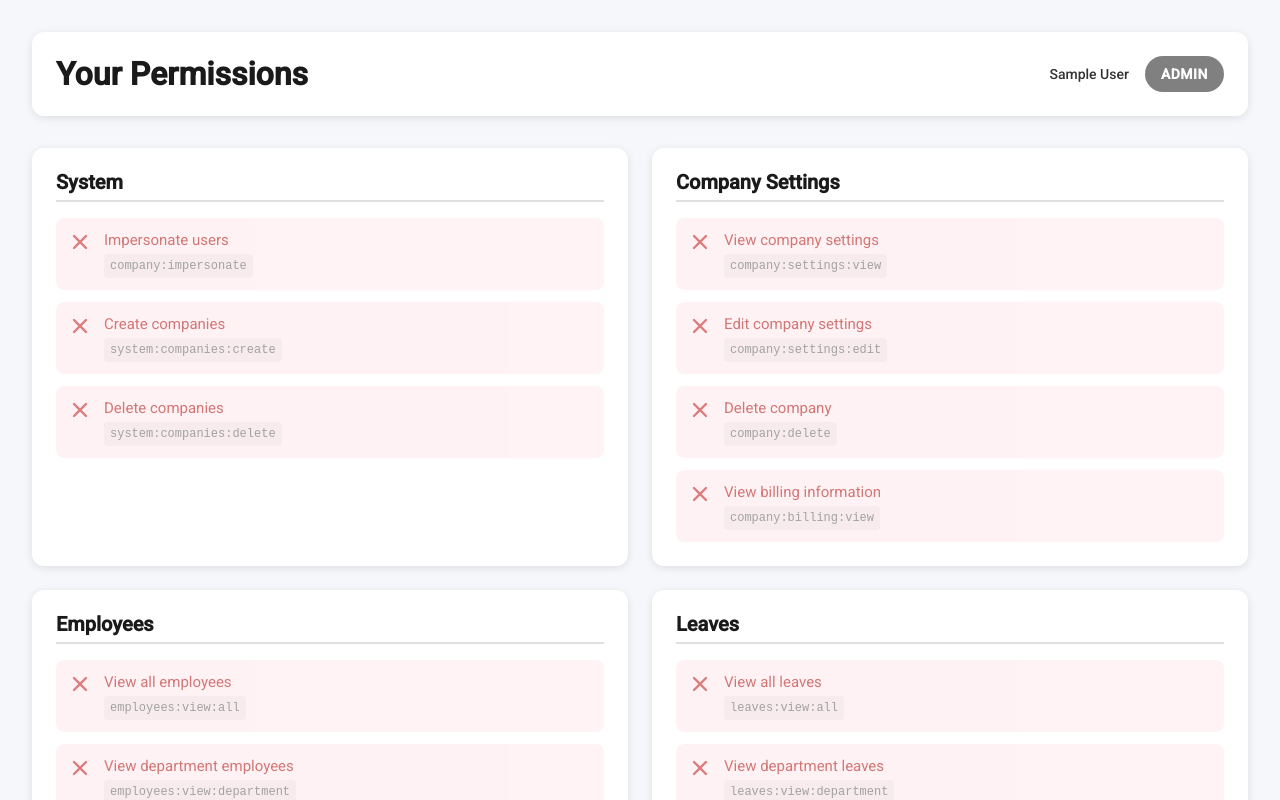
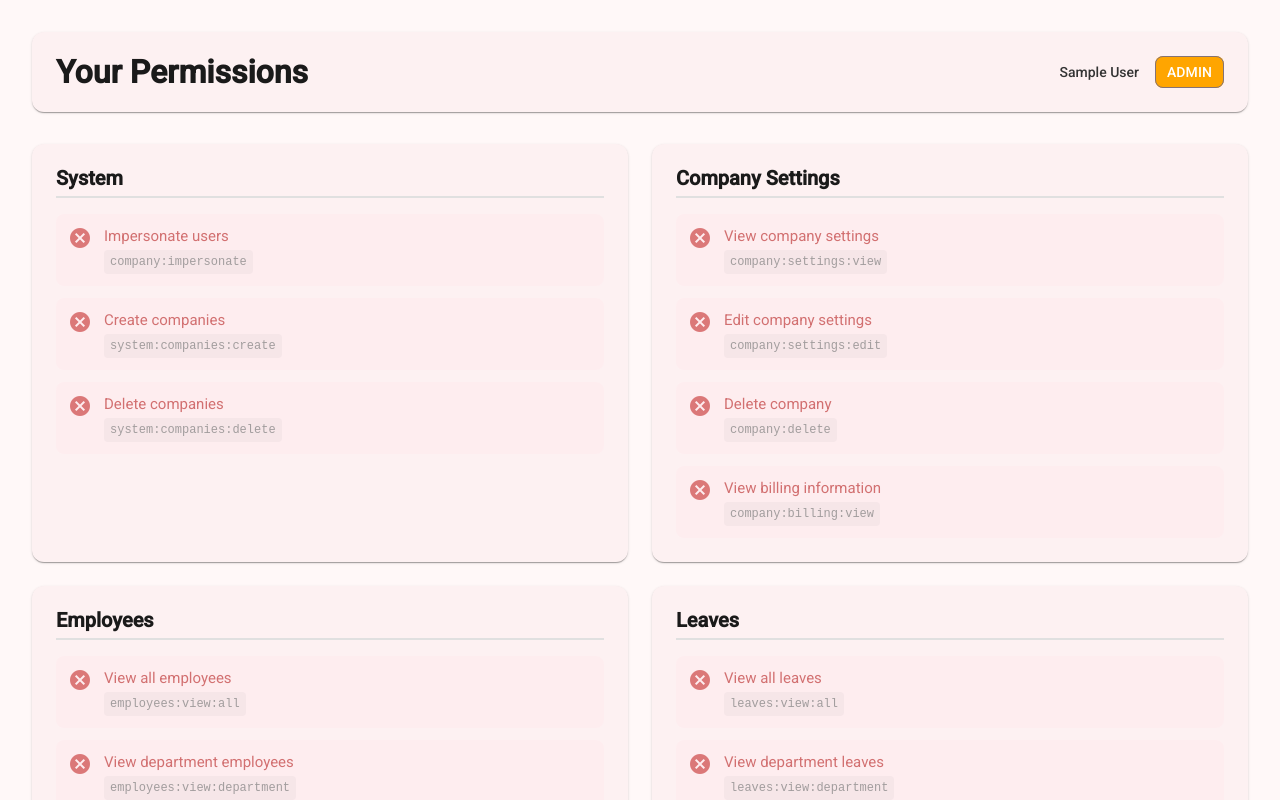
Before and after one commit to geosar23/Secret-project, an Angular app in the folder client/: page /permissions in a window 1280 px wide. Shown: the top 800 px of the page. Built offline with nearby package versions, Linux system fonts and the light colour scheme; no server answers; sample sign-in values are in the browser's storage.

Commit message:
feat: refactor permissions component to utilize Angular Material for enhanced UI and structure

```diff
--- a/client/src/app/features/permissions/permissions.component.html
+++ b/client/src/app/features/permissions/permissions.component.html
@@ -1,18 +1,21 @@
 <div class="permissions-container">
     @if (currentUser$ | async; as user) {
-        <div class="header">
+        <mat-card class="header">
+            <mat-card-content>
                 <h1>Your Permissions</h1>
                 <div class="user-info">
                     <span class="user-name">{{ user.name }}</span>
-                <span class="user-role" [style.background]="getRoleColor(user.role || '')">
+                    <mat-chip [style.background]="getRoleColor(user.role || '')">
                         {{ user.role }}
-                </span>
+                    </mat-chip>
                 </div>
-        </div>
+            </mat-card-content>
+        </mat-card>
 
         <div class="permissions-grid">
             @for (category of permissionCategories; track category.name) {
-                <div class="category-card">
+                <mat-card class="category-card">
+                    <mat-card-content>
                         <h2 class="category-title">{{ category.name }}</h2>
                         <div class="permissions-list">
                             @for (item of category.permissions; track item.permission) {
@@ -21,31 +24,16 @@
                                     [class.has-permission]="item.hasPermission"
                                 >
                                     <div class="permission-status">
+                                        <mat-icon
+                                            [class.granted]="item.hasPermission"
+                                            [class.denied]="!item.hasPermission"
+                                        >
                                             @if (item.hasPermission) {
-                                        <svg
-                                            class="icon check"
-                                            viewBox="0 0 20 20"
-                                            fill="currentColor"
-                                        >
-                                            <path
-                                                fill-rule="evenodd"
-                                                d="M16.707 5.293a1 1 0 010 1.414l-8 8a1 1 0 01-1.414 0l-4-4a1 1 0 011.414-1.414L8 12.586l7.293-7.293a1 1 0 011.414 0z"
-                                                clip-rule="evenodd"
-                                            />
-                                        </svg>
+                                                check_circle
                                             } @else {
-                                        <svg
-                                            class="icon cross"
-                                            viewBox="0 0 20 20"
-                                            fill="currentColor"
-                                        >
-                                            <path
-                                                fill-rule="evenodd"
-                                                d="M4.293 4.293a1 1 0 011.414 0L10 8.586l4.293-4.293a1 1 0 111.414 1.414L11.414 10l4.293 4.293a1 1 0 01-1.414 1.414L10 11.414l-4.293 4.293a1 1 0 01-1.414-1.414L8.586 10 4.293 5.707a1 1 0 010-1.414z"
-                                                clip-rule="evenodd"
-                                            />
-                                        </svg>
+                                                cancel
                                             }
+                                        </mat-icon>
                                     </div>
                                     <div class="permission-details">
                                         <div class="permission-name">{{ item.description }}</div>
@@ -54,25 +42,28 @@
                                 </div>
                             }
                         </div>
-                </div>
+                    </mat-card-content>
+                </mat-card>
             }
         </div>
 
-        <div class="legend">
+        <mat-card class="legend">
+            <mat-card-content>
                 <h3>Role Hierarchy</h3>
                 <div class="roles">
-                <span class="role-badge" style="background: purple">GOD</span>
+                    <mat-chip [style.background]="getRoleColor('GOD')">GOD</mat-chip>
                     <span class="arrow">→</span>
-                <span class="role-badge" style="background: red">SUPER_ADMIN</span>
+                    <mat-chip [style.background]="getRoleColor('SUPER_ADMIN')">SUPER_ADMIN</mat-chip>
                     <span class="arrow">→</span>
-                <span class="role-badge" style="background: orange">ADMIN</span>
+                    <mat-chip [style.background]="getRoleColor('ADMIN')">ADMIN</mat-chip>
                     <span class="arrow">→</span>
-                <span class="role-badge" style="background: blue">HR</span>
+                    <mat-chip [style.background]="getRoleColor('HR')">HR</mat-chip>
                     <span class="arrow">→</span>
-                <span class="role-badge" style="background: green">MANAGER</span>
+                    <mat-chip [style.background]="getRoleColor('MANAGER')">MANAGER</mat-chip>
                     <span class="arrow">→</span>
-                <span class="role-badge" style="background: gray">EMPLOYEE</span>
+                    <mat-chip [style.background]="getRoleColor('EMPLOYEE')">EMPLOYEE</mat-chip>
                 </div>
-        </div>
+            </mat-card-content>
+        </mat-card>
     }
 </div>
--- a/client/src/app/features/permissions/permissions.component.scss
+++ b/client/src/app/features/permissions/permissions.component.scss
@@ -2,24 +2,23 @@
     padding: 2rem;
     max-width: 1400px;
     margin: 0 auto;
-    background: #f5f7fa;
     min-height: 100vh;
 }
 
 .header {
+    margin-bottom: 2rem;
+
+    mat-card-content {
         display: flex;
         justify-content: space-between;
         align-items: center;
-    margin-bottom: 2rem;
-    background: white;
-    padding: 1.5rem;
-    border-radius: 12px;
-    box-shadow: 0 2px 8px rgba(0, 0, 0, 0.1);
+        padding: 1.5rem !important;
 
         h1 {
             margin: 0;
             font-size: 2rem;
             color: #1a1a1a;
+        }
     }
 }
 
@@ -33,14 +32,16 @@
         color: #333;
     }
 
-    .user-role {
-        padding: 0.5rem 1rem;
-        border-radius: 20px;
-        color: white;
+    ::ng-deep mat-chip {
+        color: white !important;
         font-weight: 600;
         font-size: 0.875rem;
         text-transform: uppercase;
         letter-spacing: 0.5px;
+
+        .mdc-evolution-chip__text-label {
+            color: white !important;
+        }
     }
 }
 
@@ -52,15 +53,15 @@
 }
 
 .category-card {
-    background: white;
-    border-radius: 12px;
-    padding: 1.5rem;
-    box-shadow: 0 2px 8px rgba(0, 0, 0, 0.1);
     transition: transform 0.2s;
 
     &:hover {
         transform: translateY(-2px);
         box-shadow: 0 4px 12px rgba(0, 0, 0, 0.15);
+    }
+
+    mat-card-content {
+        padding: 1.5rem !important;
     }
 
     .category-title {
@@ -89,7 +90,7 @@
     &.has-permission {
         background: #e8f5e9;
 
-        .permission-status {
+        .permission-status mat-icon.granted {
             color: #2e7d32;
         }
 
@@ -103,7 +104,7 @@
         background: #ffebee;
         opacity: 0.6;
 
-        .permission-status {
+        .permission-status mat-icon.denied {
             color: #c62828;
         }
 
@@ -115,20 +116,11 @@
 
 .permission-status {
     flex-shrink: 0;
+
+    mat-icon {
         width: 24px;
         height: 24px;
-
-    .icon {
-        width: 100%;
-        height: 100%;
-
-        &.check {
-            color: #2e7d32;
-        }
-
-        &.cross {
-            color: #c62828;
-        }
+        font-size: 24px;
     }
 }
 
@@ -152,10 +144,9 @@
 }
 
 .legend {
-    background: white;
-    padding: 1.5rem;
-    border-radius: 12px;
-    box-shadow: 0 2px 8px rgba(0, 0, 0, 0.1);
+    mat-card-content {
+        padding: 1.5rem !important;
+    }
 
     h3 {
         margin: 0 0 1rem 0;
@@ -168,21 +159,23 @@
         align-items: center;
         gap: 0.75rem;
         flex-wrap: wrap;
-    }
 
-    .role-badge {
-        padding: 0.5rem 1rem;
-        border-radius: 20px;
-        color: white;
+        ::ng-deep mat-chip {
+            color: white !important;
             font-weight: 600;
             font-size: 0.875rem;
             text-transform: uppercase;
             letter-spacing: 0.5px;
+
+            .mdc-evolution-chip__text-label {
+                color: white !important;
+            }
         }
 
         .arrow {
             font-size: 1.5rem;
             color: #999;
+        }
     }
 }
 
@@ -191,7 +184,7 @@
         grid-template-columns: 1fr;
     }
 
-    .header {
+    .header mat-card-content {
         flex-direction: column;
         align-items: flex-start;
         gap: 1rem;
--- a/client/src/app/features/permissions/permissions.component.ts
+++ b/client/src/app/features/permissions/permissions.component.ts
@@ -1,5 +1,10 @@
 import { Component, OnInit, inject } from "@angular/core";
 import { CommonModule } from "@angular/common";
+import { MatToolbarModule } from "@angular/material/toolbar";
+import { MatCardModule } from "@angular/material/card";
+import { MatChipsModule } from "@angular/material/chips";
+import { MatIconModule } from "@angular/material/icon";
+import { MatListModule } from "@angular/material/list";
 import { PermissionService } from "../../core/services/permission.service";
 import { AuthService } from "../../core/services/auth.service";
 
@@ -17,7 +22,14 @@ interface PermissionItem {
 @Component({
     selector: "app-permissions",
     standalone: true,
-    imports: [CommonModule],
+    imports: [
+        CommonModule,
+        MatToolbarModule,
+        MatCardModule,
+        MatChipsModule,
+        MatIconModule,
+        MatListModule,
+    ],
     templateUrl: "./permissions.component.html",
     styleUrls: ["./permissions.component.scss"],
 })
@@ -144,6 +156,7 @@ export class PermissionsComponent implements OnInit {
     }
 
     getRoleColor(role: string): string {
+        role = role.toUpperCase();
         const colors: Record<string, string> = {
             GOD: "purple",
             SUPER_ADMIN: "red",
```
Lines whose indentation alone changed are shown as unchanged.
